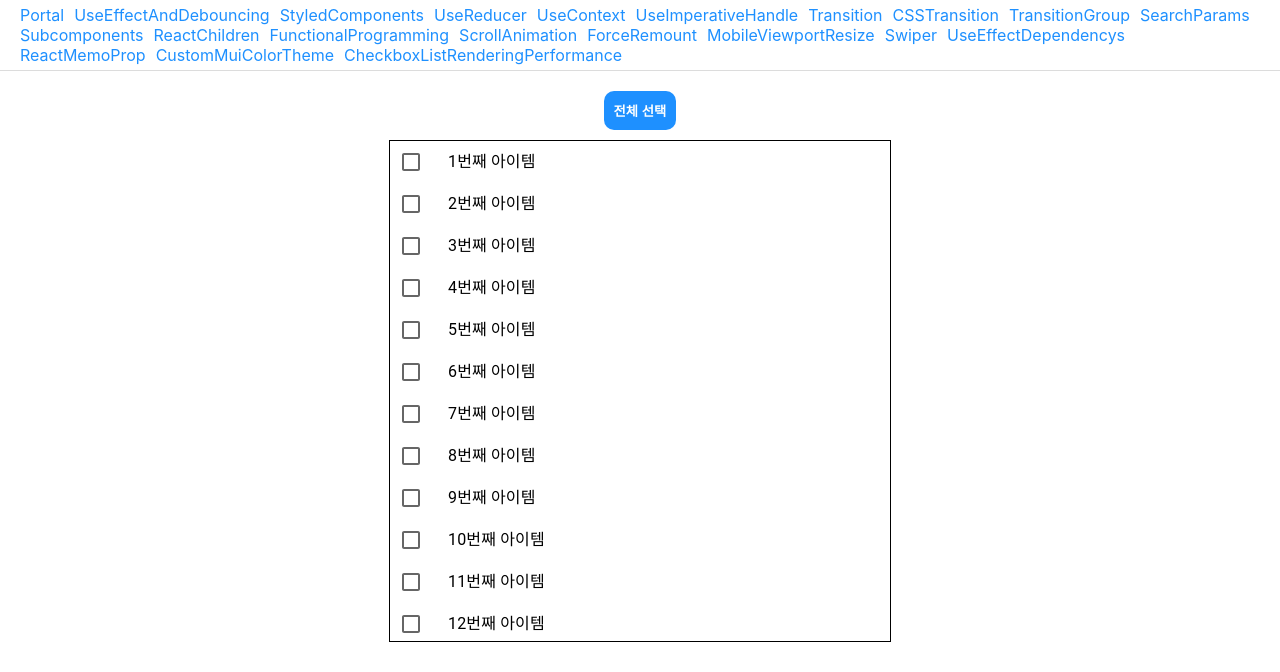
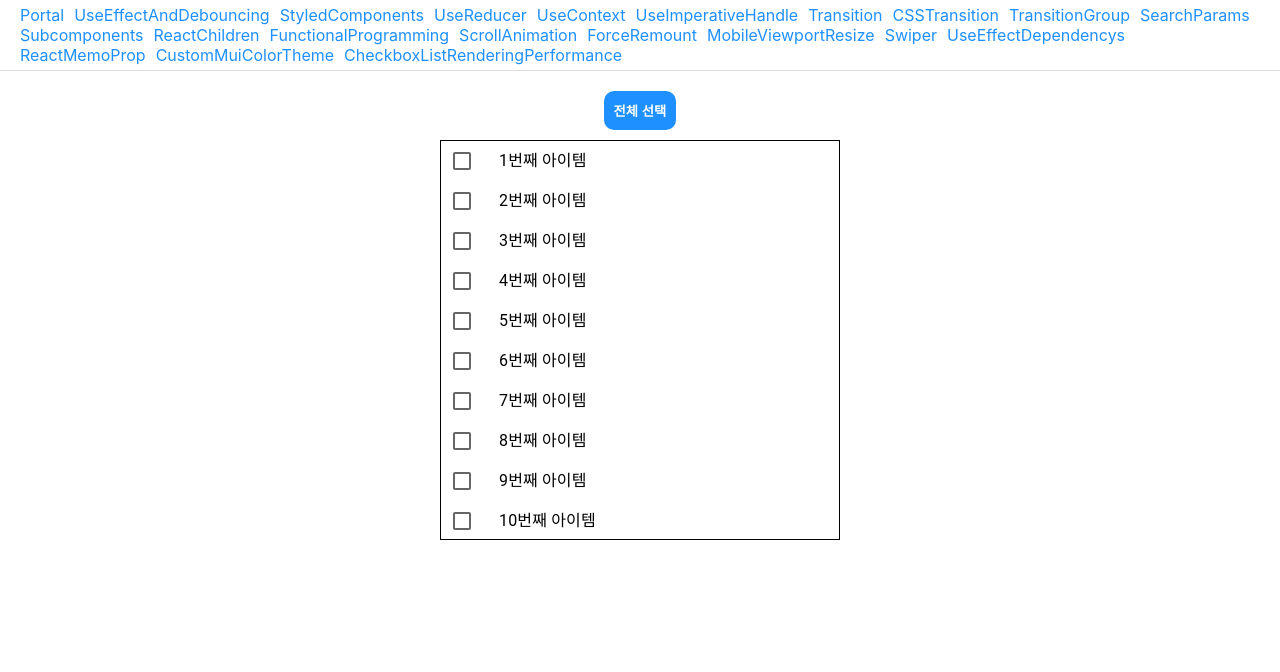
Before and after one commit to socratone/react-advanced, a React (Create React App) app: page /checkbox-list-rendering-performance in a window 1280 px wide. Shown: the top 672 px of the page. Built offline with nearby package versions, Linux system fonts and the light colour scheme.

Commit message:
feat: react window 적용

```diff
--- a/package.json
+++ b/package.json
@@ -19,6 +19,7 @@
     "react-router-dom": "^6.0.1",
     "react-scripts": "^5.0.1",
     "react-transition-group": "^4.4.2",
+    "react-window": "^1.8.8",
     "styled-components": "^5.3.3",
     "swiper": "6.8.4",
     "swiper-react": "1.0.0",
@@ -50,6 +51,7 @@
     ]
   },
   "devDependencies": {
+    "@types/react-window": "^1.8.5",
     "@types/styled-components": "^5.1.15"
   }
 }
--- a/src/pages/CheckboxListRenderingPerformance/CheckboxListItem.tsx
+++ b/src/pages/CheckboxListRenderingPerformance/CheckboxListItem.tsx
@@ -8,15 +8,17 @@ interface CheckboxListItemProps {
     checked: boolean
   ) => void;
   label: string;
+  style: React.CSSProperties;
 }
 
 const CheckboxListItem: React.FC<CheckboxListItemProps> = ({
   checked,
   onChange,
   label,
+  style,
 }) => {
   return (
-    <Container>
+    <Container style={style}>
       <Checkbox checked={checked} onChange={onChange} />
       <Typography>{label}</Typography>
     </Container>
--- a/src/pages/CheckboxListRenderingPerformance/index.tsx
+++ b/src/pages/CheckboxListRenderingPerformance/index.tsx
@@ -1,15 +1,25 @@
 import styled from '@emotion/styled';
 import { useState } from 'react';
 import CheckboxListItem from './CheckboxListItem';
+import { FixedSizeList as List, ListChildComponentProps } from 'react-window';
 
+type Item = {
+  id: string;
+  label: string;
+  checked: boolean;
+};
+
+/**
+ * react-window를 이용해 화면에 보이는 부분만 렌더링하여 과도한 리렌더링으로 인한 퍼포먼스 문제 해결
+ */
 const CheckboxListRenderingPerformancePage = () => {
-  const [checkboxList, setCheckboxList] = useState(() => {
+  const [checkboxList, setCheckboxList] = useState<Item[]>(() => {
     const list = [];
     for (let i = 1; i <= 1000; i++) {
       list.push({
         id: String(i),
+        label: `${i}번째 아이템`,
         checked: false,
-        label: `${i}번째 아이템`,
       });
     }
     return list;
@@ -45,16 +55,35 @@ const CheckboxListRenderingPerformancePage = () => {
     <Container>
       <Button onClick={toggleAll}>전체 선택</Button>
       <ScrollableBox>
-        {checkboxList.map((item) => (
-          <CheckboxListItem
-            key={item.id}
-            label={item.label}
-            checked={item.checked}
-            onChange={(_, checked) => handleChange(item.id, checked)}
-          />
-        ))}
+        <List
+          height={400} // list height
+          itemCount={checkboxList.length}
+          itemSize={40} // item height
+          width={400}
+          itemData={{ checkboxList, onChange: handleChange }} // custom props
+        >
+          {Row}
+        </List>
       </ScrollableBox>
     </Container>
+  );
+};
+
+const Row: React.FC<
+  ListChildComponentProps<{
+    checkboxList: Item[];
+    onChange: (id: string, checked: boolean) => void;
+  }>
+> = ({ index, style, data }) => {
+  const item = data.checkboxList[index];
+
+  return (
+    <CheckboxListItem
+      style={style}
+      label={item.label}
+      checked={item.checked}
+      onChange={(_, checked) => data.onChange(item.id, checked)}
+    />
   );
 };
 
@@ -78,9 +107,10 @@ const Button = styled.button`
 
 const ScrollableBox = styled.div`
   border: 1px solid black;
-  height: 500px;
-  width: 500px;
+  height: 400px;
+  width: 400px;
   overflow-y: auto;
+  box-sizing: border-box;
 `;
 
 export default CheckboxListRenderingPerformancePage;
```
Also changed, not shown: 1 other file (tests, documents, lock files or other folders).
